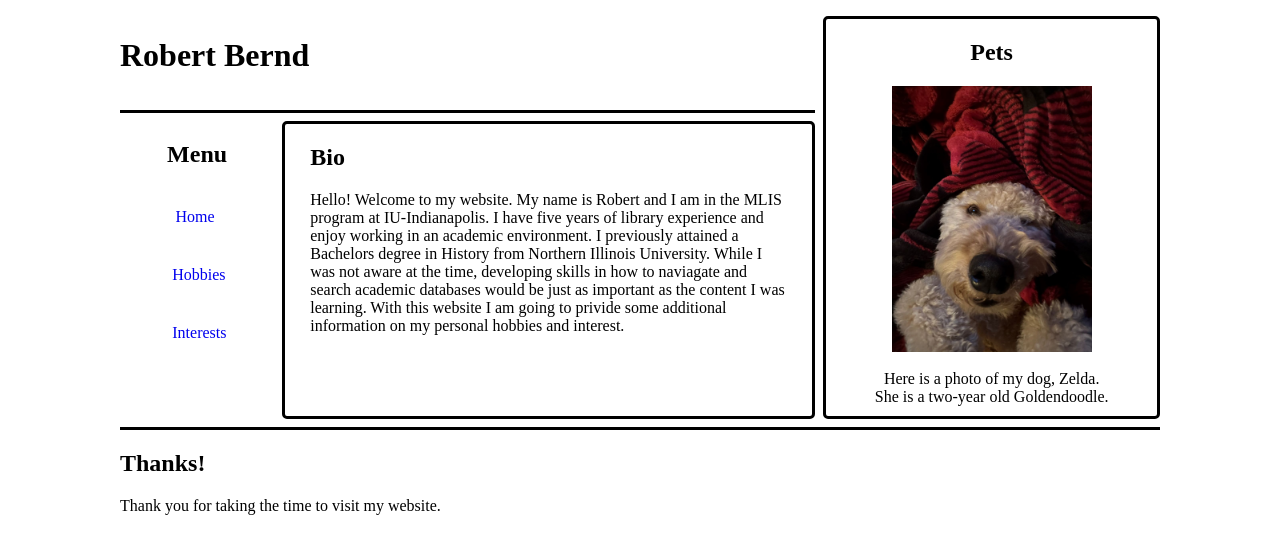
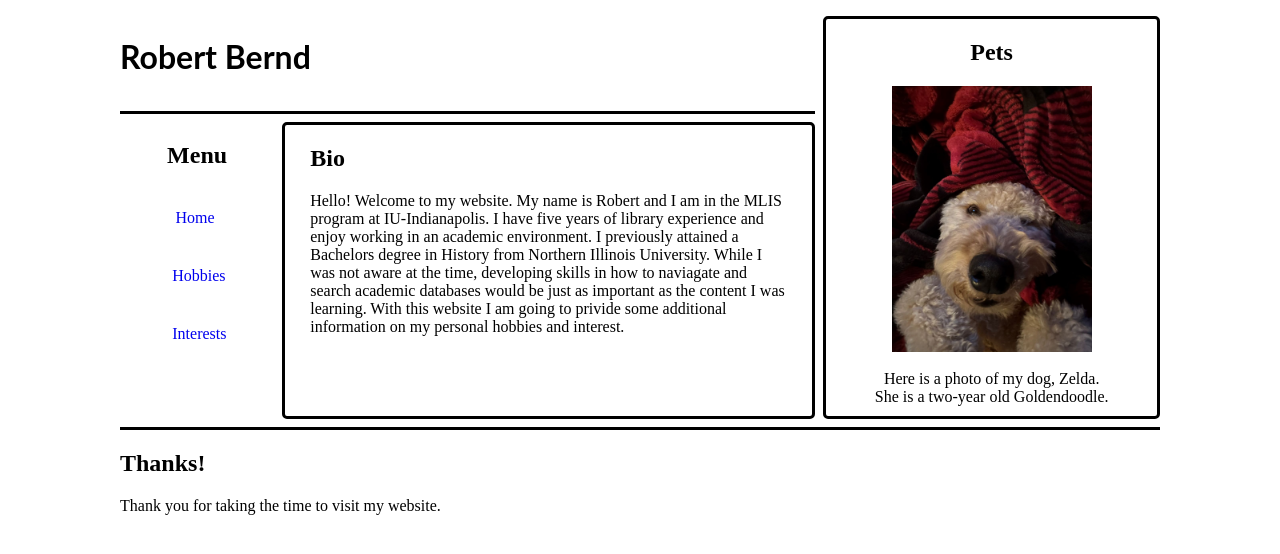
Before and after one commit to rbernd/IUI, a plain HTML site: page S531/module6/index.html in a window 1280 px wide. Drawn offline with Linux system fonts and the light colour scheme.

Commit message:
Update index.css

```diff
--- a/S531/module6/index.css
+++ b/S531/module6/index.css
@@ -32,6 +32,7 @@
 		header {
             grid-area: header;
 			border-bottom-style: solid;
+			font-family: Lato, sans-serif;
         }
 
         nav {
```
